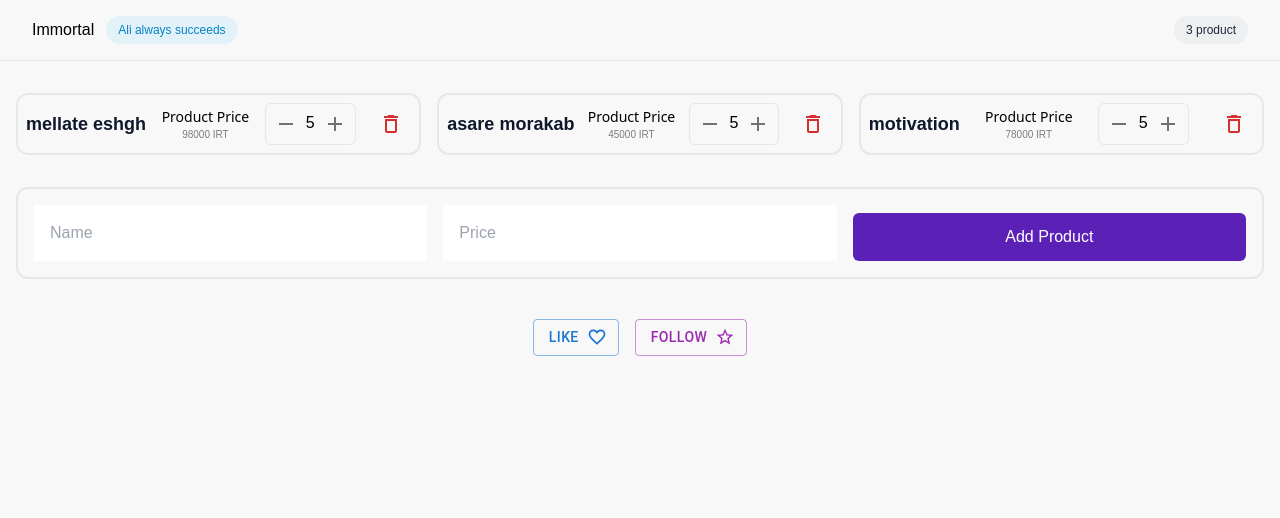
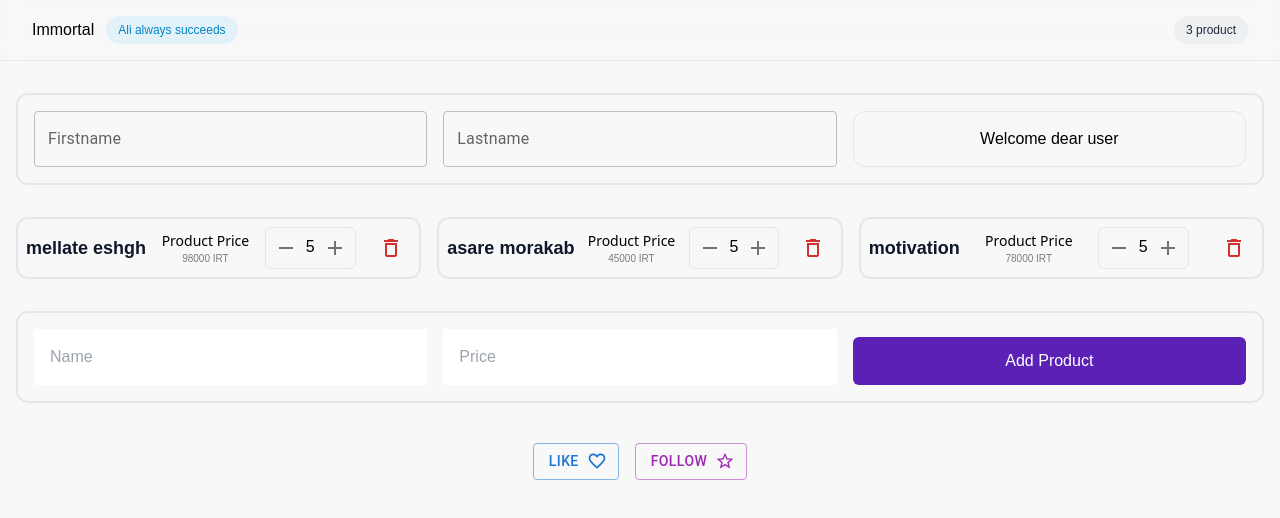
Before and after one commit to alihatampouri/react-course, a React (Create React App) app: page / in a window 1280 px wide. Shown: the top 518 px of the page. Built offline with nearby package versions, Linux system fonts and the light colour scheme.

Commit message:
Add welcome component to app

```diff
--- a/src/App.js
+++ b/src/App.js
@@ -3,6 +3,7 @@ import ProductList from "./components/ProductList/ProductList";
 import AddPrducts from "./components/AddProduct/AddProduct";
 import Navbar from "./components/Navbar/Navbar";
 import Like from "./components/Like/Like";
+import Welcome from "./components/Welcome/Welcome";
 
 function App() {
   const [products, setProducts] = useState([
@@ -58,6 +59,7 @@ function App() {
     <div className="App">
       <Navbar totalItems={products.length} />
       <div className="container md:container md:mx-auto px-4">
+        <Welcome />
         <ProductList
           products={products}
           onRemove={removeProductHandler}
```
